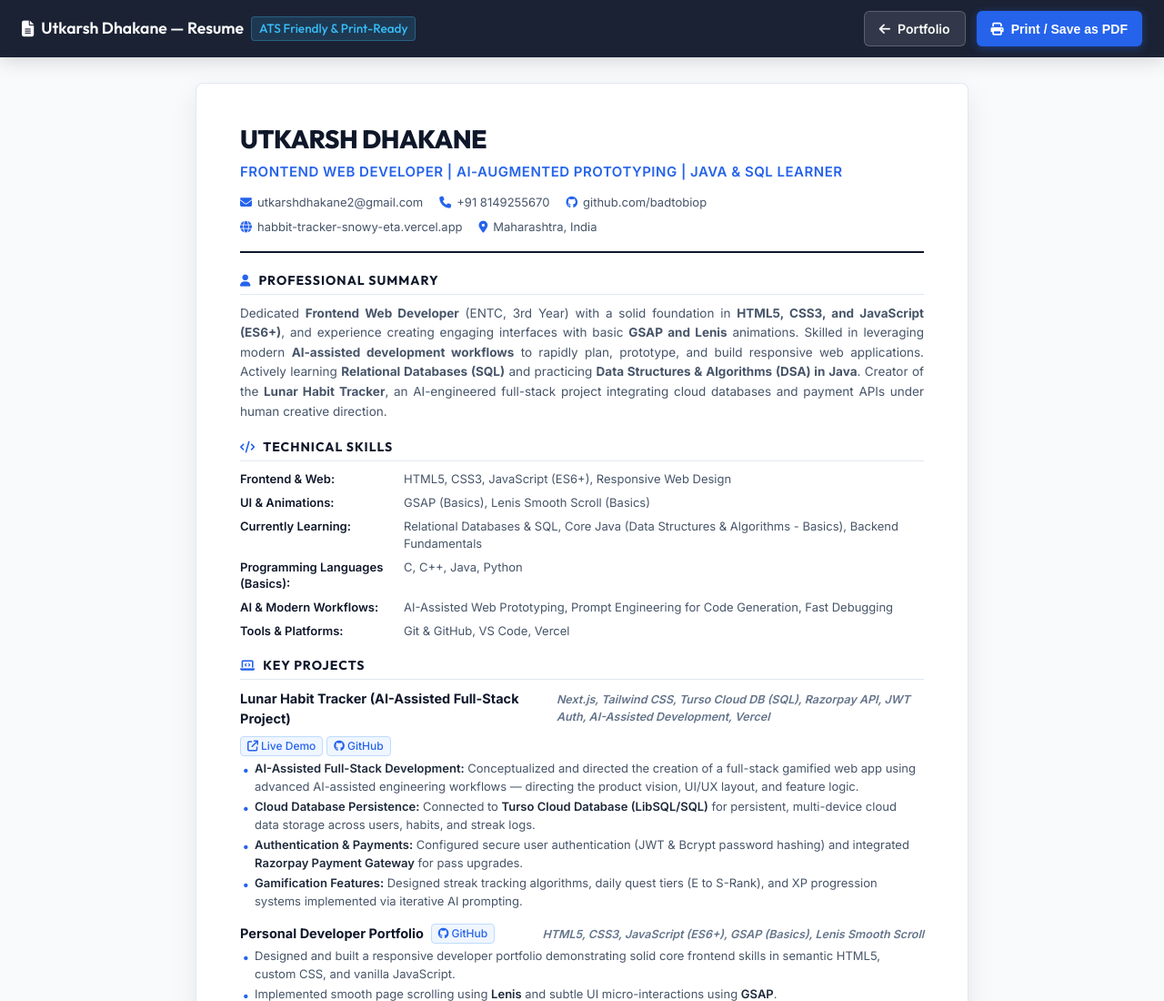
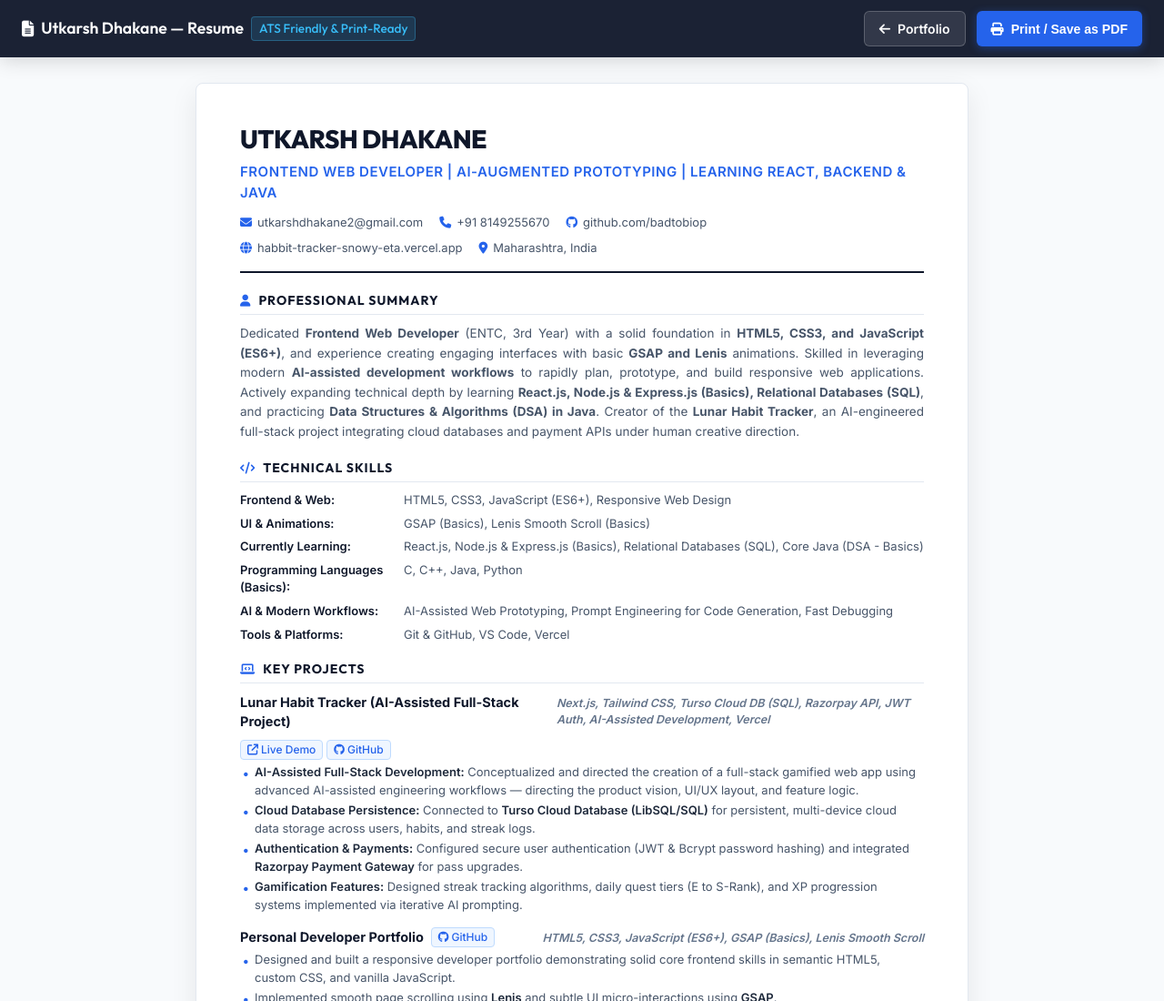
Before and after one commit to badtobiop/portfolio, a website: page resume.html in a window 1280 px wide. Shown: the top 1100 px of the page at 91% size. Drawn offline with Linux system fonts and the light colour scheme.

Commit message:
Add React.js and Express.js to Currently Learning roadmap in resume

```diff
--- a/resume.html
+++ b/resume.html
@@ -457,7 +457,7 @@
         <!-- Header -->
         <header class="resume-header">
             <h1 class="name">Utkarsh Dhakane</h1>
-            <div class="title">Frontend Web Developer | AI-Augmented Prototyping | Java & SQL Learner</div>
+            <div class="title">Frontend Web Developer | AI-Augmented Prototyping | Learning React, Backend & Java</div>
             <div class="contact-grid">
                 <div class="contact-item">
                     <i class="fa-solid fa-envelope"></i>
@@ -488,7 +488,7 @@
                 <i class="fa-solid fa-user"></i> Professional Summary
             </h2>
             <p class="summary-text">
-                Dedicated <strong>Frontend Web Developer</strong> (ENTC, 3rd Year) with a solid foundation in <strong>HTML5, CSS3, and JavaScript (ES6+)</strong>, and experience creating engaging interfaces with basic <strong>GSAP and Lenis</strong> animations. Skilled in leveraging modern <strong>AI-assisted development workflows</strong> to rapidly plan, prototype, and build responsive web applications. Actively learning <strong>Relational Databases (SQL)</strong> and practicing <strong>Data Structures & Algorithms (DSA) in Java</strong>. Creator of the <strong>Lunar Habit Tracker</strong>, an AI-engineered full-stack project integrating cloud databases and payment APIs under human creative direction.
+                Dedicated <strong>Frontend Web Developer</strong> (ENTC, 3rd Year) with a solid foundation in <strong>HTML5, CSS3, and JavaScript (ES6+)</strong>, and experience creating engaging interfaces with basic <strong>GSAP and Lenis</strong> animations. Skilled in leveraging modern <strong>AI-assisted development workflows</strong> to rapidly plan, prototype, and build responsive web applications. Actively expanding technical depth by learning <strong>React.js, Node.js & Express.js (Basics), Relational Databases (SQL)</strong>, and practicing <strong>Data Structures & Algorithms (DSA) in Java</strong>. Creator of the <strong>Lunar Habit Tracker</strong>, an AI-engineered full-stack project integrating cloud databases and payment APIs under human creative direction.
             </p>
         </section>
 
@@ -508,7 +508,7 @@
                 </div>
                 <div class="skill-row">
                     <span class="skill-category">Currently Learning:</span>
-                    <span class="skill-list">Relational Databases & SQL, Core Java (Data Structures & Algorithms - Basics), Backend Fundamentals</span>
+                    <span class="skill-list">React.js, Node.js & Express.js (Basics), Relational Databases (SQL), Core Java (DSA - Basics)</span>
                 </div>
                 <div class="skill-row">
                     <span class="skill-category">Programming Languages (Basics):</span>
```
